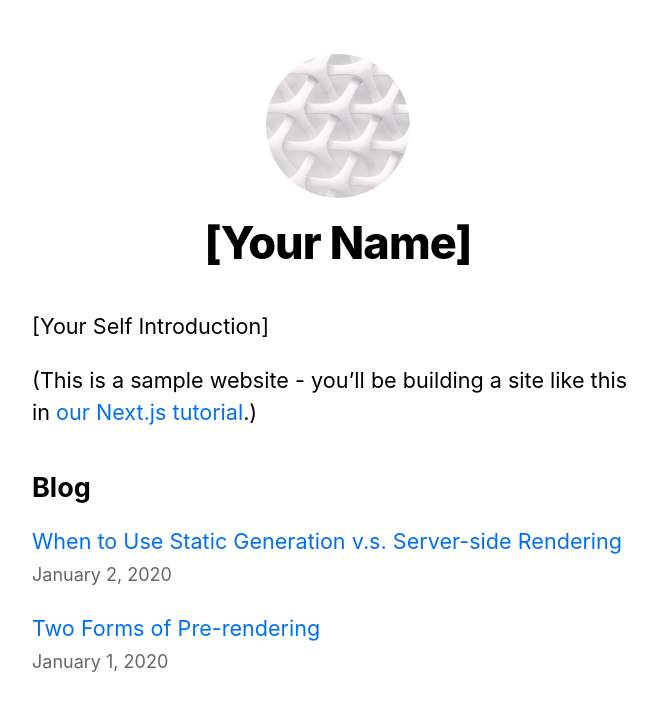
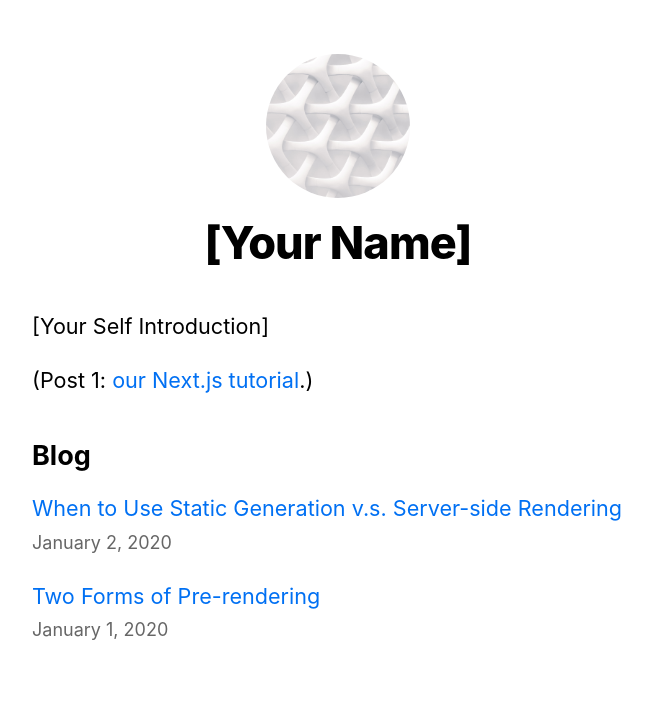
Before and after one commit to neilkennedy12/nextjs-blog2, a Next.js app: page / in a window 1280 px wide. Shown: the top 710 px of the page, without its empty margins (302-959 px from the left). Built offline with nearby package versions, Linux system fonts and the light colour scheme.

Commit message:
Update index.js

```diff
--- a/pages/index.js
+++ b/pages/index.js
@@ -14,8 +14,8 @@ export default function Home({ allPostsData }) {
       <section className={utilStyles.headingMd}>
         <p>[Your Self Introduction]</p>
         <p>
-          (This is a sample website - you’ll be building a site like this in{' '}
-          <a href="https://nextjs.org/learn">our Next.js tutorial</a>.)
+          (Post 1: {' '}
+          <a href="/posts/first-post">our Next.js tutorial</a>.)
         </p>
       </section>
       <section className={`${utilStyles.headingMd} ${utilStyles.padding1px}`}>
```
